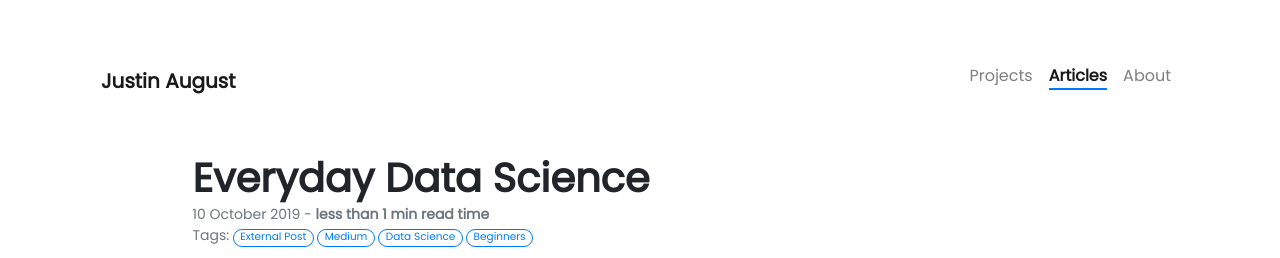
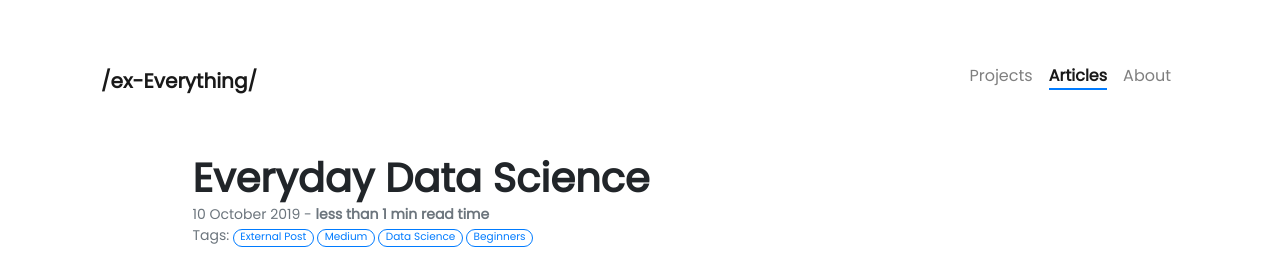
Before and after one commit to justinaugust/justinaugust.github.io, a Jekyll site: the page built from _posts/2019-10-10-everyday-data-science.md, in a window 1280 px wide. Shown: the top 258 px of the page. Built offline with Jekyll 4.4.1, drawn with Linux system fonts in a browser that asks for light colours; nearby versions of some CDN libraries; our own code applies the rules of GitHub Pages for plain Markdown files.

Commit message:
I know why the caged bird sings

```diff
--- a/_config.yml
+++ b/_config.yml
@@ -1,12 +1,12 @@
 ### Site Settings ###
-title               : Justin August
+title               : /ex-Everything/
 description         : >-                               # >- means to ignore newlines until "url:"
                       Data. Education.
                       Telling Stories, Making Meaning
                       Helping People with Data
-                      /ex-Everything/
+                      Justin August
 
-url                 : ""                               # base hostname & protocol for your site (e.g. http://example.com)
+url                 : "http://exeverything.com"                               # base hostname & protocol for your site (e.g. http://example.com)
 baseurl             : ""                    # subpath of your site (e.g. /blog) [IMPORTANT: use "" if your are hosting at https://username.github.io directly]
 repository          : justinaugust/justinaugust.github.io    # repository metadata on GitHub Pages [know more at https://help.github.com/en/articles/repository-metadata-on-github-pages]
 remote_theme       : YoussefRaafatNasry/portfolYOU    # uncomment this if you are using it as a remote theme
```
